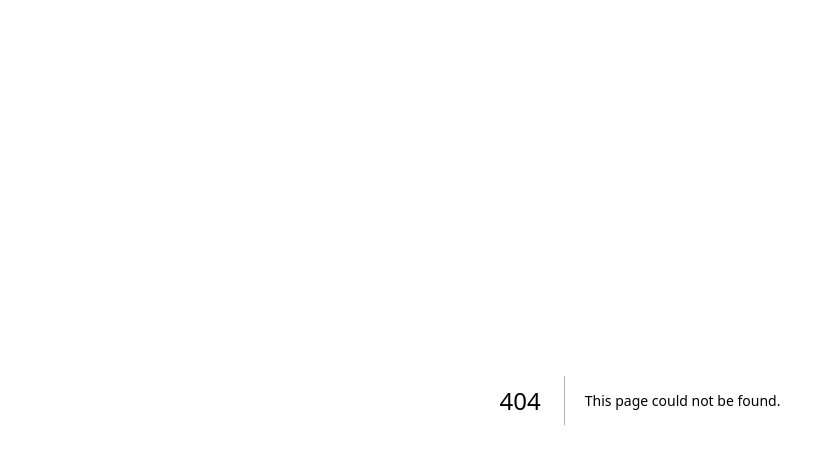
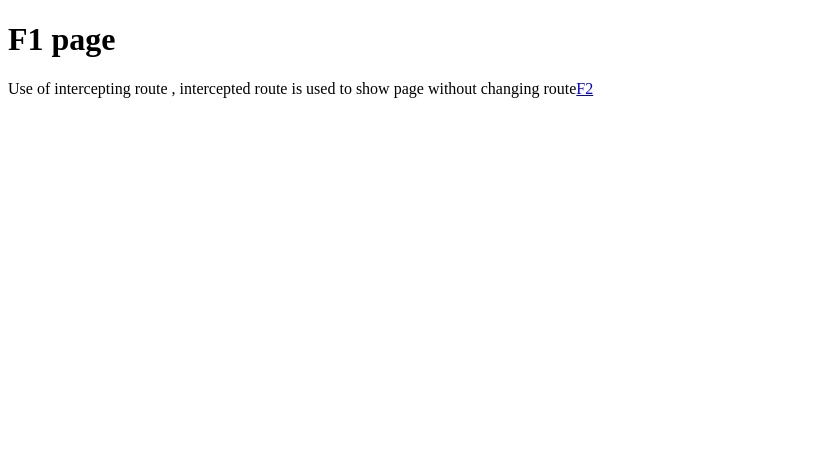
Before and after one commit to jhm164/nextjs, a Next.js app: page /interceptedRoute in a window 1280 px wide. Before the commit this address had no page. Shown: the top 464 px of the page, without its empty margins (0-835 px from the left). Built offline with nearby package versions, Linux system fonts and the light colour scheme.

Commit message:
intercepted route

```diff
--- /dev/null
+++ b/src/app/interceptedRoute/(.)f2/page.tsx
@@ -0,0 +1,3 @@
+export default function InterceptedF2() {
+    return <h1>(.) Intercepted F2 page</h1>;
+  }
--- /dev/null
+++ b/src/app/interceptedRoute/f2/page.tsx
@@ -0,0 +1,3 @@
+export default function F2() {
+    return <h1>F2 page</h1>;
+  }
--- /dev/null
+++ b/src/app/interceptedRoute/page.tsx
@@ -0,0 +1,13 @@
+import Link from "next/link";
+
+export default function F1() {
+  return (
+    <>
+      <h1>F1 page</h1>
+      <div>
+        Use of intercepting route , intercepted route is used to show page without changing route
+        <Link href="/interceptedRoute/f2">F2</Link>
+      </div>
+    </>
+  );
+}
```
